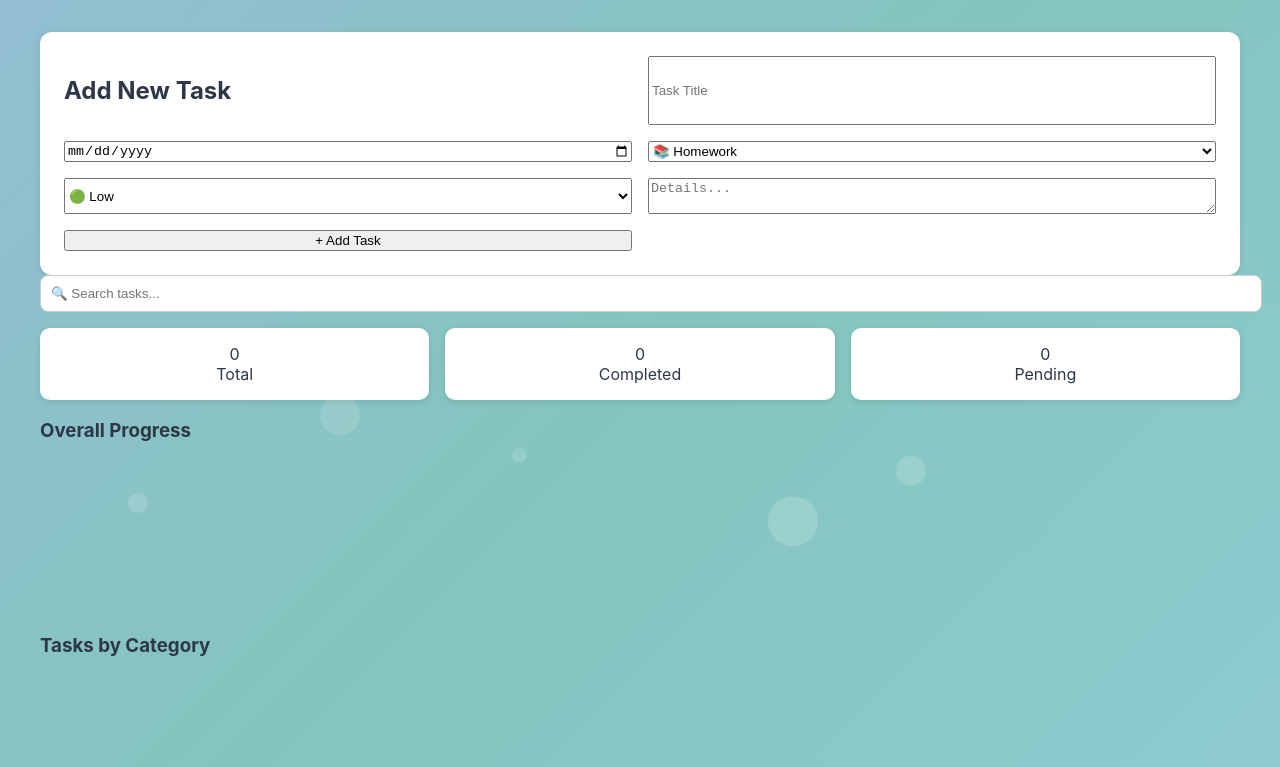
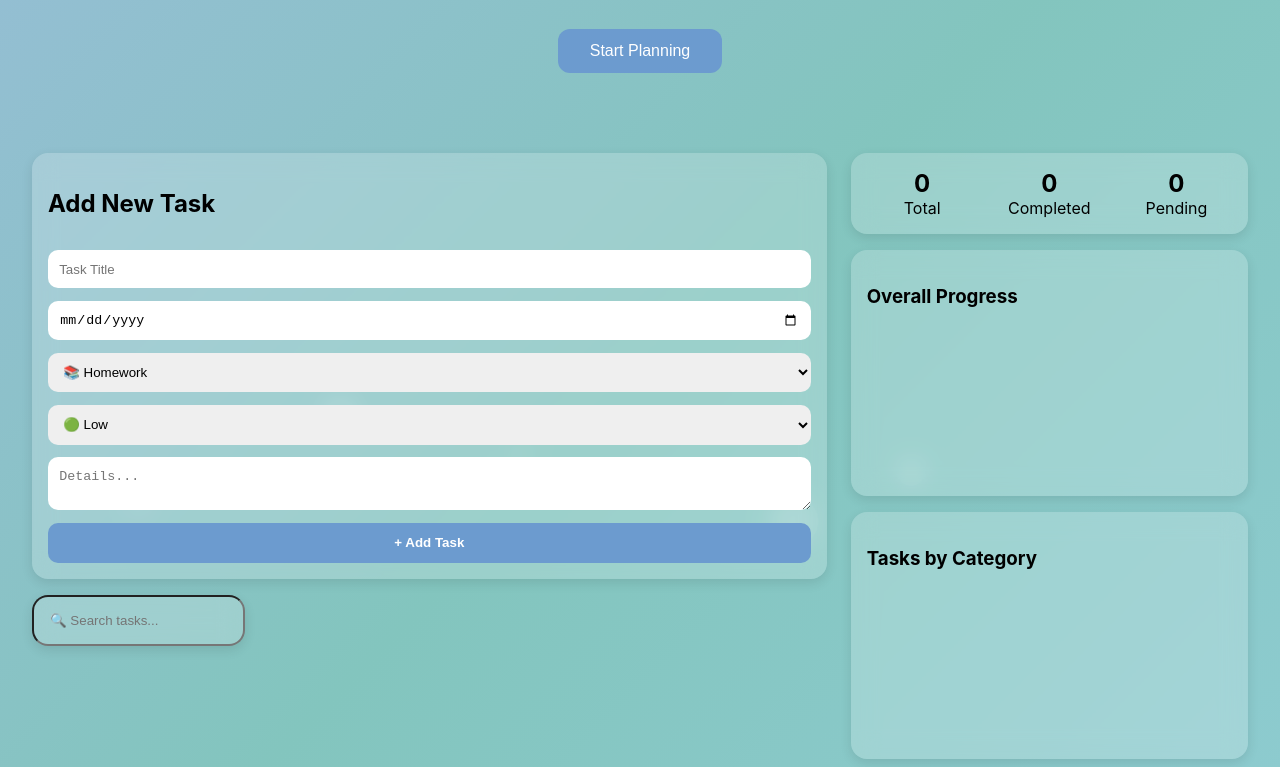
Before and after one commit to Aviraltrivedi7/Smart-Study-Planner1, a plain HTML site: page index.html in a window 1280 px wide. Shown: the part 237-1004 px from the top of the page. Drawn offline with nearby package versions, Linux system fonts and the light colour scheme.

Commit message:
Update style.css

```diff
--- a/style.css
+++ b/style.css
@@ -1,70 +1,62 @@
-/* Background gradient animation */
+/* Gradient Background */
 body {
-    background: linear-gradient(-45deg, #a3d8f4, #83c5be, #b8b0ff, #6c9bcf);
-    background-size: 400% 400%;
-    animation: gradientBG 15s ease infinite;
-    font-family: 'Inter', sans-serif;
-    margin: 0;
-    color: #2d3748;
+  background: linear-gradient(-45deg,#a3d8f4,#83c5be,#b8b0ff,#6c9bcf);
+  background-size: 400% 400%;
+  animation: gradientBG 15s ease infinite;
+  font-family: 'Inter', sans-serif;
+  margin: 0;
 }
 @keyframes gradientBG {
-    0% { background-position: 0% 50%; }
-    50% { background-position: 100% 50%; }
-    100% { background-position: 0% 50%; }
+  0%{background-position:0% 50%}
+  50%{background-position:100% 50%}
+  100%{background-position:0% 50%}
 }
 
 /* Floating circles */
-.background-animation {
-    position: fixed;
-    top: 0; left: 0; width: 100%; height: 100%;
-    overflow: hidden; z-index: -1;
-}
-.background-animation span {
-    position: absolute;
-    display: block;
-    width: 20px; height: 20px;
-    background: rgba(255,255,255,0.2);
-    animation: moveUp 20s linear infinite;
-    bottom: -150px; border-radius: 50%;
-}
-.background-animation span:nth-child(1) { left: 25%; width: 40px; height: 40px; animation-duration: 18s; }
-.background-animation span:nth-child(2) { left: 10%; width: 20px; height: 20px; animation-duration: 25s; }
-.background-animation span:nth-child(3) { left: 70%; width: 30px; height: 30px; animation-duration: 22s; }
-.background-animation span:nth-child(4) { left: 40%; width: 15px; height: 15px; animation-duration: 20s; }
-.background-animation span:nth-child(5) { left: 60%; width: 50px; height: 50px; animation-duration: 30s; }
-@keyframes moveUp {
-    0% { transform: translateY(0) rotate(0deg); opacity: 1; }
-    100% { transform: translateY(-1000px) rotate(720deg); opacity: 0; }
-}
+.background-animation {position:fixed;top:0;left:0;width:100%;height:100%;overflow:hidden;z-index:-1}
+.background-animation span {position:absolute;display:block;width:20px;height:20px;background:rgba(255,255,255,.2);animation:moveUp 20s linear infinite;bottom:-150px;border-radius:50%}
+.background-animation span:nth-child(1){left:25%;width:40px;height:40px;animation-duration:18s}
+.background-animation span:nth-child(2){left:10%;width:20px;height:20px;animation-duration:25s}
+.background-animation span:nth-child(3){left:70%;width:30px;height:30px;animation-duration:22s}
+.background-animation span:nth-child(4){left:40%;width:15px;height:15px;animation-duration:20s}
+.background-animation span:nth-child(5){left:60%;width:50px;height:50px;animation-duration:30s}
+@keyframes moveUp{0%{transform:translateY(0) rotate(0);opacity:1}100%{transform:translateY(-1000px) rotate(720deg);opacity:0}}
 
-/* General UI */
-header { display:flex; justify-content:space-between; align-items:center; padding:1rem 2rem; background:rgba(255,255,255,0.8); }
-.logo { display:flex; align-items:center; gap:0.5rem; text-decoration:none; }
-.logo-icon { width:36px; height:36px; background:linear-gradient(135deg,#6c9bcf,#b8b0ff); border-radius:10px; display:flex; align-items:center; justify-content:center; }
-.app-title { font-size:1.5rem; font-weight:700; color:#2d3748; }
-.mode-toggle { padding:0.5rem 1rem; border:none; border-radius:8px; cursor:pointer; }
+/* Header */
+header{display:flex;justify-content:space-between;align-items:center;padding:1rem 2rem;background:rgba(255,255,255,.6);backdrop-filter:blur(8px)}
+.logo{display:flex;align-items:center;gap:.5rem;text-decoration:none}
+.logo-icon{width:36px;height:36px;background:linear-gradient(135deg,#6c9bcf,#b8b0ff);border-radius:10px;display:flex;align-items:center;justify-content:center}
+.app-title{font-size:1.5rem;font-weight:700}
+.mode-toggle{padding:.5rem 1rem;border:none;border-radius:8px;cursor:pointer}
 
-main { max-width:1200px; margin:auto; padding:2rem; }
-.hero { text-align:center; margin-bottom:1.5rem; }
-.hero h1 { font-size:2.2rem; margin-bottom:0.5rem; }
+/* Hero */
+.hero{text-align:center;padding:3rem 1rem;color:#2d3748}
+.hero h1{font-size:2.5rem;margin-bottom:.5rem}
+.hero button{margin-top:1rem;padding:.8rem 2rem;font-size:1rem;border:none;border-radius:12px;background:#6c9bcf;color:white;cursor:pointer}
 
-form#task-form { background:white; padding:1.5rem; border-radius:12px; box-shadow:0 2px 8px rgba(0,0,0,0.1); display:grid; grid-template-columns:1fr 1fr; gap:1rem; }
-.form-section { display:flex; flex-direction:column; }
-.form-section.full-width { grid-column:1/-1; }
-button { cursor:pointer; }
+/* Dashboard */
+.dashboard{display:grid;grid-template-columns:2fr 1fr;gap:1.5rem;padding:2rem}
+@media(max-width:900px){.dashboard{grid-template-columns:1fr}}
 
-#search-bar { width:100%; padding:10px; border-radius:8px; border:1px solid #ccc; }
+/* Glass Card */
+.glass-card{background:rgba(255,255,255,.2);backdrop-filter:blur(12px);border-radius:16px;padding:1rem;margin-bottom:1rem;box-shadow:0 4px 12px rgba(0,0,0,.1)}
 
-/* Cards */
-.task-card { background:white; padding:1rem; border-radius:10px; box-shadow:0 2px 6px rgba(0,0,0,0.1); margin-bottom:1rem; }
-.task-category { padding:3px 8px; border-radius:6px; font-size:0.8rem; color:white; }
-.priority-low { background:#48bb78; }
-.priority-medium { background:#ecc94b; color:black; }
-.priority-high { background:#f56565; }
+/* Form */
+#task-form{display:flex;flex-direction:column;gap:.8rem}
+#task-form input,#task-form select,#task-form textarea{padding:.7rem;border:none;border-radius:10px}
+#task-form button{padding:.8rem;border:none;border-radius:10px;background:#6c9bcf;color:white;font-weight:600;cursor:pointer}
 
-/* Stats & Progress */
-.stats-container { display:flex; gap:1rem; margin:1rem 0; }
-.stat-card { background:white; flex:1; padding:1rem; text-align:center; border-radius:10px; box-shadow:0 2px 6px rgba(0,0,0,0.1); }
-.progress-section { background:white; padding:1rem; border-radius:10px; margin:1rem 0; }
-#progress-container { height:12px; background:#eee; border-radius:20px; }
-#progress-bar { height:12px; width:0; background:linear-gradient(90deg,#83c5be,#6c9bcf); border-radius:20px; transition:width 0.5s; }
+/* Tasks */
+.task-card{padding:1rem;margin-bottom:1rem;border-radius:12px;background:rgba(255,255,255,.9);box-shadow:0 2px 6px rgba(0,0,0,.1)}
+.task-category{padding:3px 8px;border-radius:6px;font-size:.8rem;color:white}
+.priority-low{background:#48bb78}
+.priority-medium{background:#ecc94b;color:black}
+.priority-high{background:#f56565}
+
+/* Stats */
+.stats-container{display:flex;gap:1rem}
+.stat-card{flex:1;text-align:center}
+.stat-value{font-size:1.5rem;font-weight:700}
+
+/* Footer */
+footer{text-align:center;padding:1rem;color:#2d3748}
```
